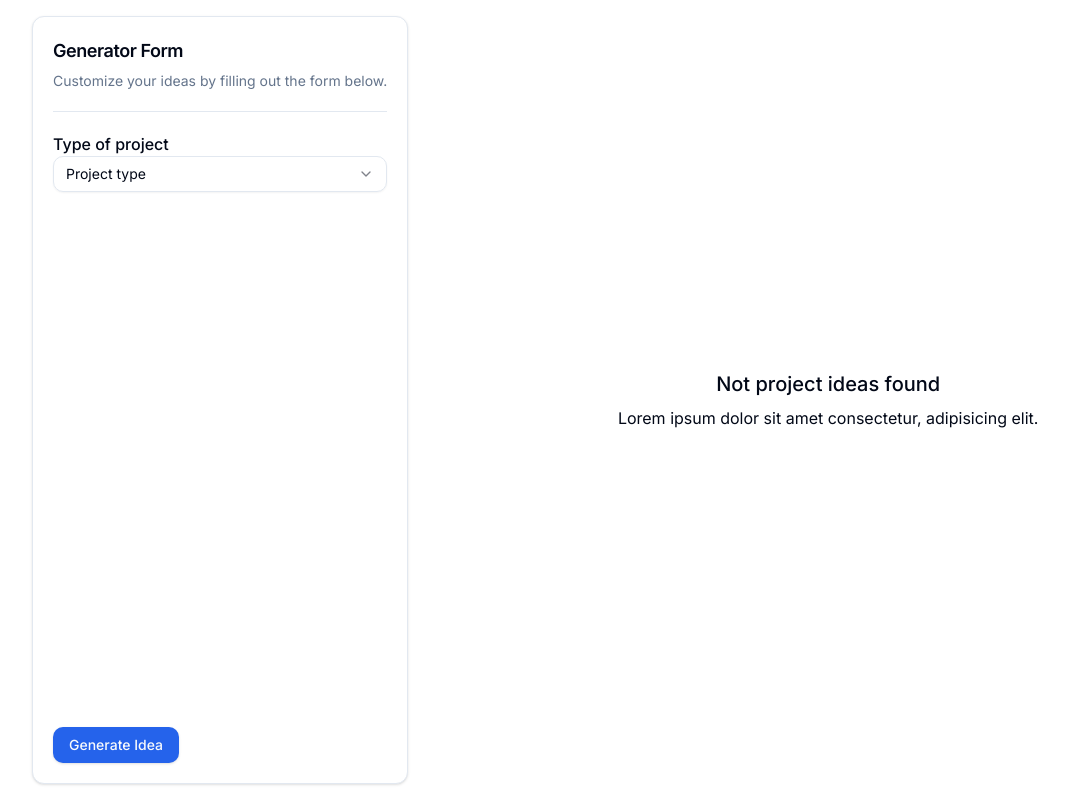
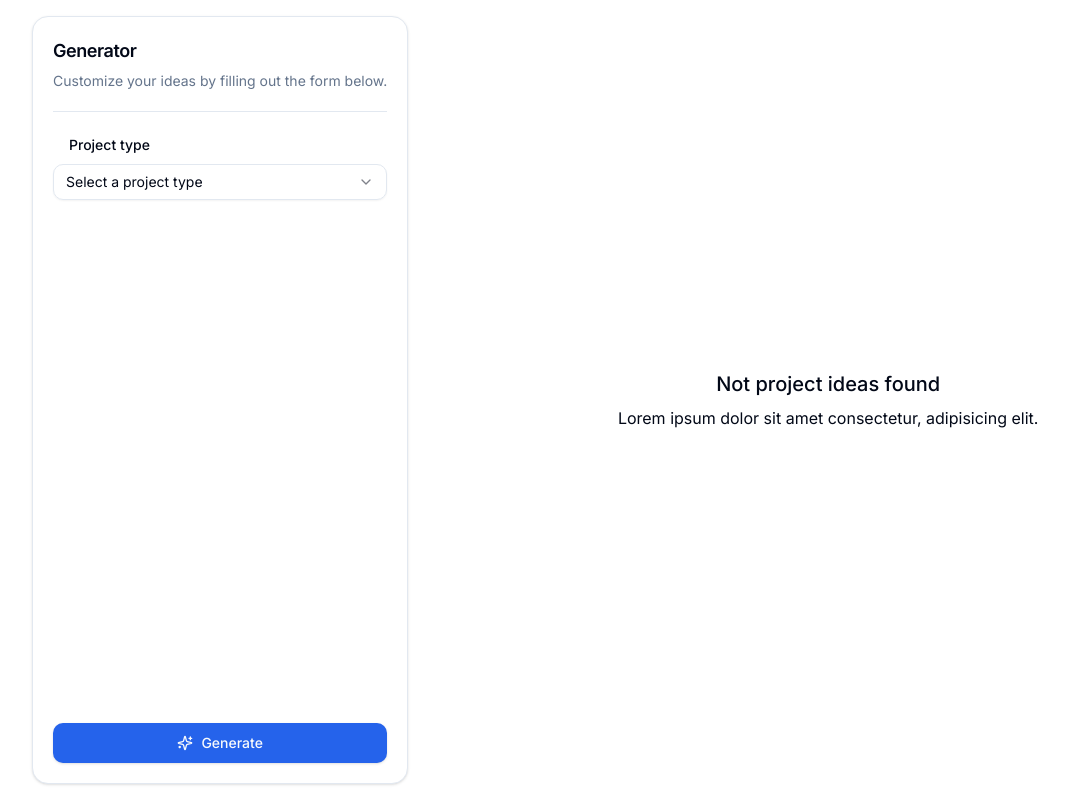
Before and after one commit to CarlosPProjects/project-ideas-generator, a Next.js app: page /ideas in a window 1280 px wide. Shown: the whole page, without its empty margins (0-1068 px from the left). Built offline with nearby package versions, Linux system fonts and the light colour scheme.

Commit message:
Refactor GeneratorForm and ProjectTypeSelector components; enhance layout and styling; add server action for idea generation

```diff
--- /dev/null
+++ b/src/app/actions/generator.ts
@@ -0,0 +1,5 @@
+'use server'
+
+export const generate = async (formData: FormData) => {
+  const type = formData.get('type')
+}
--- a/src/app/ideas/_components/generator-form.tsx
+++ b/src/app/ideas/_components/generator-form.tsx
@@ -11,23 +11,21 @@ import { Separator } from "@/components/ui/separator"
 
 import { formSchema } from '@/lib/zod/form-schema'
 import ProjectTypeSelector from './project-type-selector'
+import { Sparkles } from 'lucide-react'
 
 const GeneratorForm = () => {
 
   const form = useForm<z.infer<typeof formSchema>>({
     resolver: zodResolver(formSchema),
-    defaultValues: {
-      type: '',
-    },
   })
 
   return (
-    <Card className='rounded-xl'>
+    <Card className='rounded-2xl'>
       <Form {...form}>
         <form className="h-full flex flex-col">
           <CardHeader>
             <CardTitle className='text-lg'>
-              Generator Form
+              Generator
             </CardTitle>
             <CardDescription>
               Customize your ideas by filling out the form below.
@@ -36,13 +34,15 @@ const GeneratorForm = () => {
           <CardContent className='flex-1 pt-0'>
             <Separator className='mb-5' />
             {/* Project Type Select */}
-            <div>
-              <h2 className='font-medium'>Type of project</h2>
+            <div className='space-y-4'>
+              <ProjectTypeSelector form={form} />
             </div>
-            <ProjectTypeSelector form={form} />
           </CardContent>
           <CardFooter>
-            <Button type='submit'>Generate Idea</Button>
+            <Button className='w-full flex items-center gap-2' size='lg' type='submit'>
+              <Sparkles className='size-4' />
+              <span>Generate</span>
+            </Button>
           </CardFooter>
         </form>
       </Form>
--- a/src/app/ideas/_components/project-type-selector.tsx
+++ b/src/app/ideas/_components/project-type-selector.tsx
@@ -2,7 +2,7 @@ import { z } from 'zod'
 import { FC } from 'react'
 import { UseFormReturn } from 'react-hook-form'
 
-import { FormField, FormItem, FormMessage } from '@/components/ui/form'
+import { FormControl, FormField, FormItem, FormLabel, FormMessage } from '@/components/ui/form'
 import {
   Select,
   SelectContent,
@@ -25,10 +25,13 @@ const ProjectTypeSelector: FC<Props> = ({ form }) => {
       name='type'
       render={({ field }) => (
         <FormItem>
-          <Select {...field}>
-            <SelectTrigger>
-              <SelectValue placeholder="Project type" />
-            </SelectTrigger>
+          <FormLabel className='pl-4'>Project type</FormLabel>
+          <Select onValueChange={field.onChange} defaultValue={field.value}>
+            <FormControl>
+              <SelectTrigger>
+                <SelectValue placeholder="Select a project type" />
+              </SelectTrigger>
+            </FormControl>
             <SelectContent>
               <SelectItem value="Web">Web</SelectItem>
               <SelectItem value="Mobile">Mobile</SelectItem>
--- /dev/null
+++ b/src/app/ideas/_components/submit-btn.tsx
@@ -0,0 +1,9 @@
+import React from 'react'
+
+const SubmitBtn = () => {
+  return (
+    <div>SubmitBtn</div>
+  )
+}
+
+export default SubmitBtn
```
